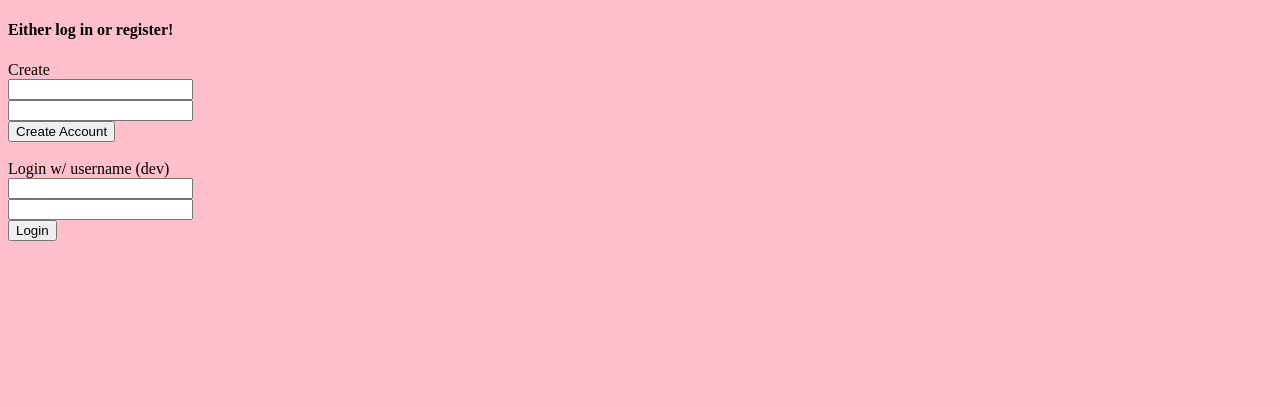
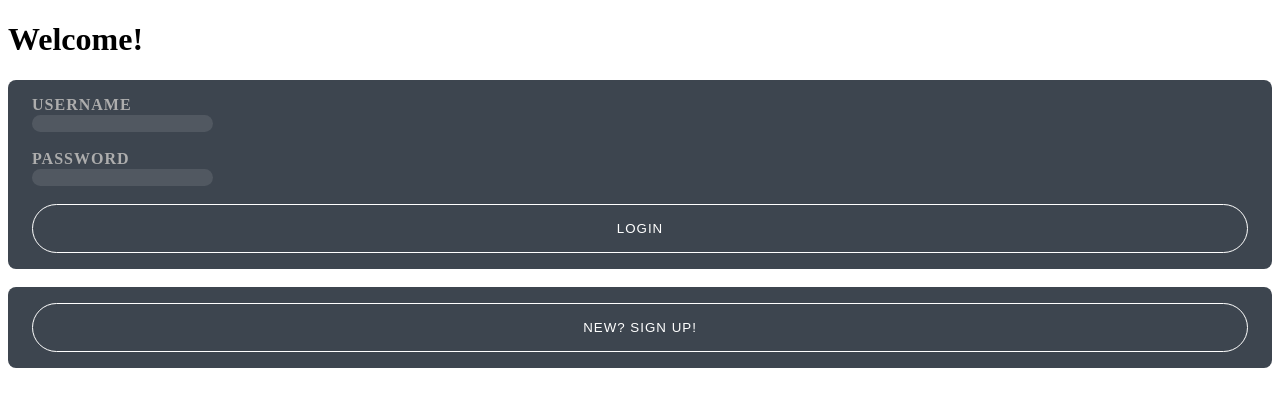
Before and after one commit to amelia-chin/lame, a Flask app: page /logout in a window 1280 px wide. Shown: the top 407 px of the page. Run offline with Flask 2, Linux system fonts and the light colour scheme.

Commit message:
updating styling + errors

```diff
--- a/app/__init__.py
+++ b/app/__init__.py
@@ -24,15 +24,11 @@ dir += "/"
 '''
 root landing page
 '''
-@app.route("/")
+@app.route("/", methods=["POST"])
 def root():
     if session.get("username"):
         return user_page()
     return render_template("login.html")
-
-def error():
-    return render_template("error.html")
-
 
 '''
 logout function
@@ -124,14 +120,18 @@ def login():
     c.execute("SELECT password, user_id FROM users WHERE username=?", (username,))
     accounts = list(c) #returns tuple
     if len(accounts) != 1:
-        return error()
+        return render_template('error.html', message="Login Failed", route="/") # wrong username
     elif password != accounts[0][0]:
-        return error() # wrong password - js error for that
+        return render_template('error.html', message="Login Failed", route="/") # wrong password
+        #TODO: messages are vague because we aren't supposed to tell the user why the login failed. we can make them more specific if we want though
     else:
         session['username'] = username # add user and user_id to session for auth purposes
         session['user_id'] = accounts[0][1]
     return root()
 
+@app.route("/create_user", methods=['POST'])
+def create_user():
+    return render_template('register.html')
 
 '''
 register function, registers new users
@@ -148,7 +148,9 @@ def register():
     pre_existing_usernames = list(c)
 
     if (username) in pre_existing_usernames:
-        return # TODO render_template() # return "user already exists js error"
+        return render_template('error.html', message="Username already exists", route="/create_user")
+        # TODO render_template() # return "user already exists js error"
+        # TODO i have not been able to test this but it should work?
     else:
         user_id = uuid4() # generate new uuid for user
         c.execute("INSERT INTO users (user_id, username, password) VALUES (?, ?, ?)", (user_id, username, password,))
@@ -197,6 +199,7 @@ def add_item_todo():
     item_body = request.form['description']
     date_time = strftime("", localtime())
 
+# TODO: remember to delete!
 if __name__ == '__main__':
     app.debug = True
     app.run()
--- a/app/static/css/style.css
+++ b/app/static/css/style.css
@@ -1,8 +1,57 @@
-.log-in-form {
-  border: 1px solid #cacaca;
+
+.sign-in-form {
+  padding: 1rem 1.5em;
+  border-radius: .5rem;
+  background-color: #3d454f;
+}
+
+.sign-in-form h4 {
+  color: white;
+  margin-bottom: 1rem;
+  font-weight: 600;
+  text-transform: uppercase;
+}
+
+.sign-in-form label {
+  text-transform: uppercase;
+  color: #adadad;
+  letter-spacing: 1px;
+  font-weight: 600;
+  margin-bottom: 1rem;
+}
+
+.sign-in-form input {
+  color: black;
+}
+
+.sign-in-form input:focus {
+  opacity: .8;
+}
+
+.sign-in-form-username,
+.sign-in-form-password {
+  border-radius: 30px;
+  border: none;
+  opacity: .1;
+  transition: all ease .4s;
+}
+
+.sign-in-form-button {
+  border-radius: 30px;
+  border: 1px solid #fff;
+  background-color: transparent;
+  text-transform: uppercase;
+  letter-spacing: 1px;
+  width: 100%;
   padding: 1rem;
-  border-radius: 0;
+  transition: all ease .4s;
 }
-body{
-  background-color: pink;
+
+.sign-in-form-button:hover {
+  background-color: #44c8ed;
+  border-color: #44c8ed;
 }
+
+input[type=submit] {
+  color: white;
+}
--- a/app/templates/login.html
+++ b/app/templates/login.html
@@ -16,51 +16,22 @@
 </head>
 
 <body>
-    <section class="header">
+      <h1>Welcome!</h1>
+        <form class="sign-in-form" method="POST" action="/login">
 
-        {% if session.get("user_id") %}
-        <h4> Hello, {{ session.get("username") }}! </h4>
-        <div class="logout">
-            <form method="get" action="/logout">
-                <input name="Submit" type="submit" value="Logout"> <br>
-            </form>
-        </div>
-        {% else %}
-
-        <h4> Either log in or register! </h4>
-
-        <div class="register">
-            <form method="post" action="/register">
-                <label for="ur"> Create </label> <br>
-                <input name="username" type="text" required="required" min=0> <br>
-                <input name="password" type="password" required="required" min=0> <br>
-                <input name="Submit" type="submit" value="Create Account"> <br>
-            </form>
-        </div>
-
+            <label for="sign-in-form-username">Username</label>
+            <br>
+            <input name="username" type="text" required="required" min=0 class="sign-in-form-username">
+            <br><br>
+            <label for="sign-in-form-password">Password</label>
+            <br>
+            <input name="password"  type="password" required="required" min=0 class="sign-in-form-password">
+            <br><br>
+            <input type="submit" value="Login" class="sign-in-form-button">
+        </form>
         <br>
-
-        <div class="login">
-            <form method="post" action="/login">
-                <label for="username"> Login w/ username (dev) </label> <br>
-                <input name="username" type="text" required="required" min=0> <br>
-                <input name="password" type="password" required="required" min=0> <br>
-                <input name="Submit" type="submit" value="Login"> <br>
-            </form>
-        </div>
-
-        {% endif %}
-
-    </section>
-
-    <br> <br>
-
-    <section class="footer">
-        {% if session.get("user_id") %}
-        logged in!
-        {% endif %}
-    </section>
-
-
+        <form class="sign-in-form" method="POST" action = "/create_user">
+          <input type="submit" value="New? Sign up!" class="sign-in-form-button">
+        </form>
 </body>
 </html>
```
Also changed, not shown: app/templates/error.html (+22 -5 lines), app/templates/register.html (+15 -22 lines), app/lame.db (deleted), 2 other files.
